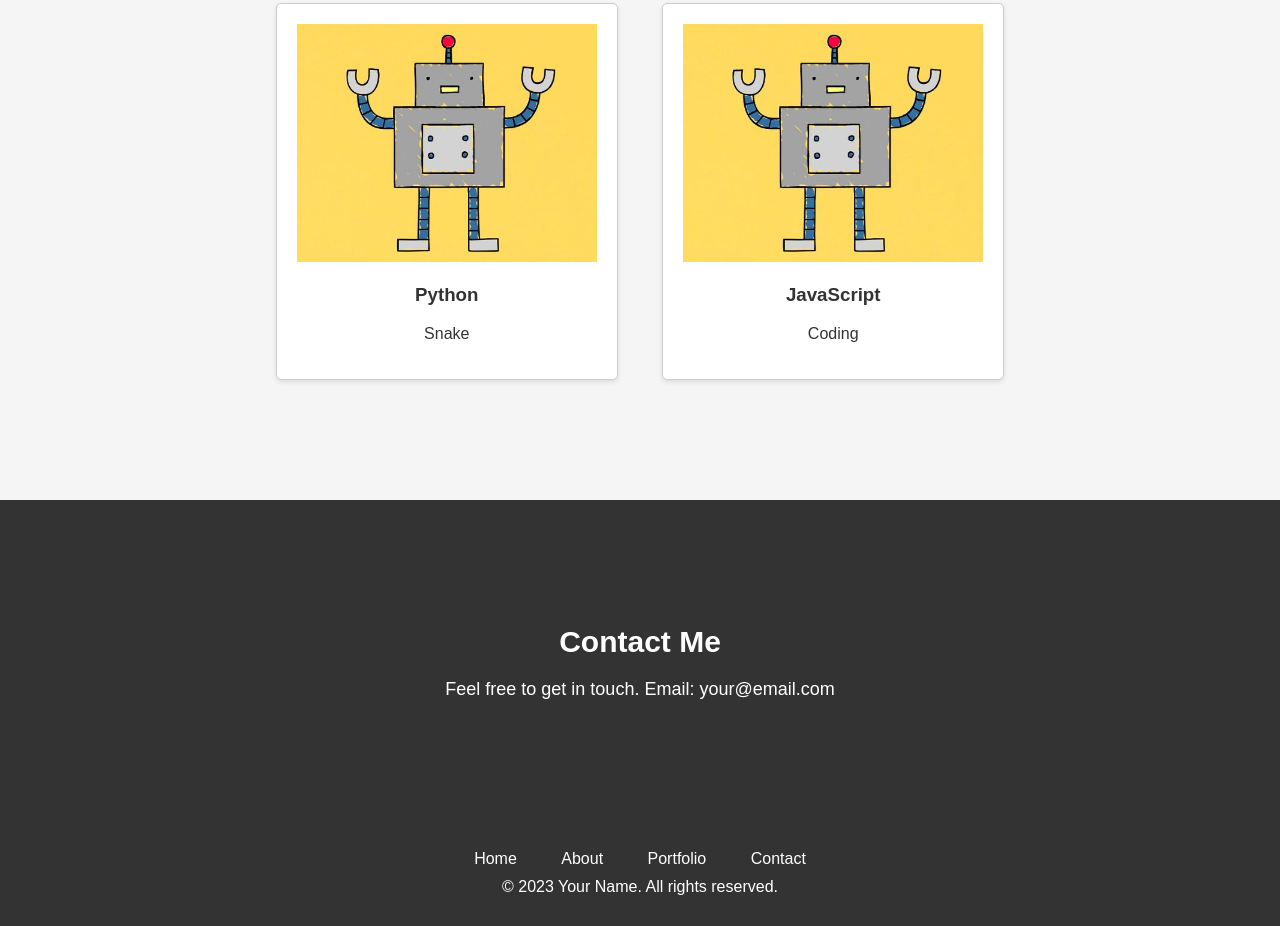
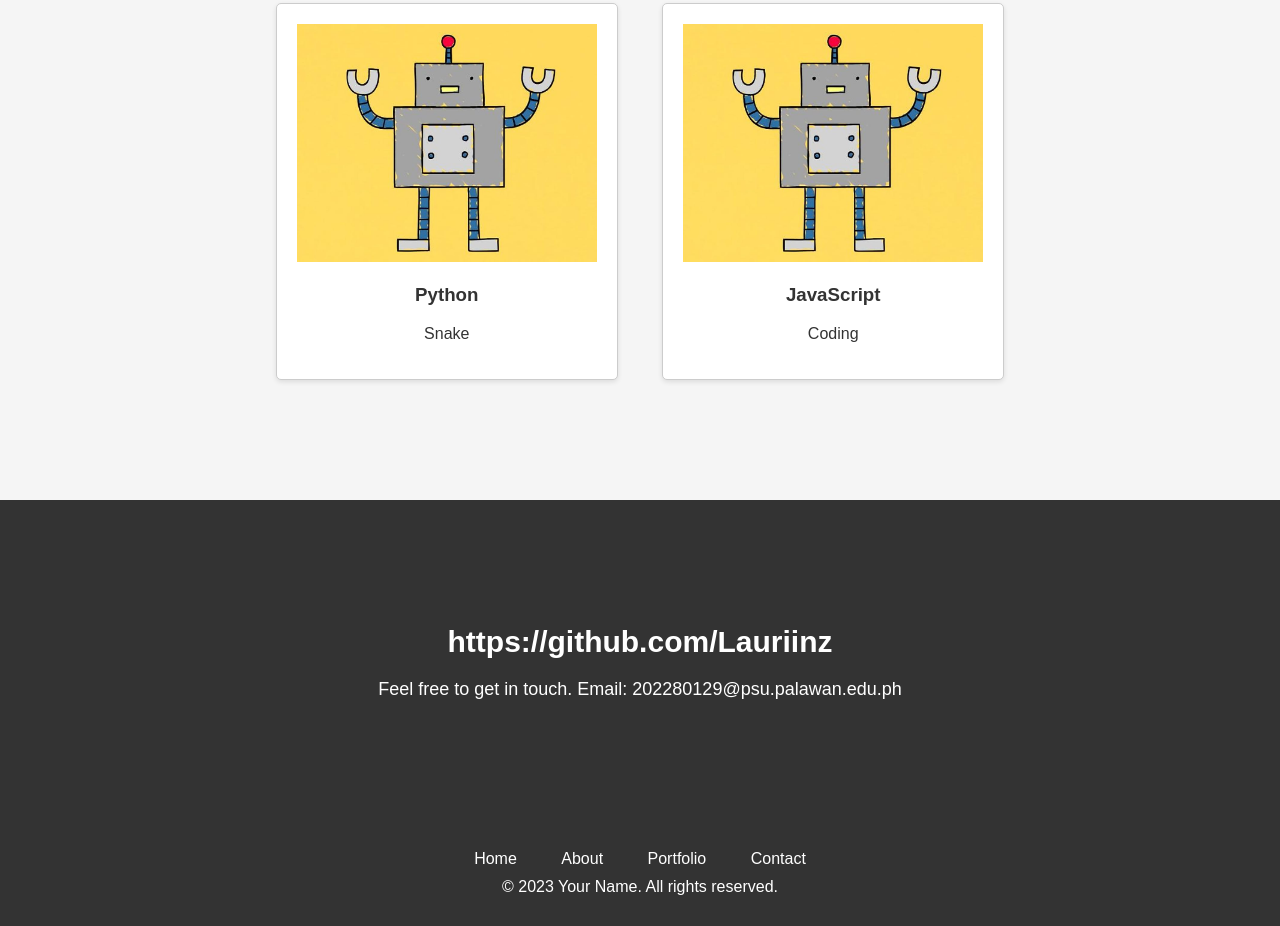
Before and after one commit to Lauriinz/portfolio, a plain HTML site: page index.html in a window 1280 px wide. Shown: the part 913-1839 px from the top of the page. Drawn offline with Linux system fonts and the light colour scheme.

Commit message:
modify Contact me

```diff
--- a/index.html
+++ b/index.html
@@ -45,8 +45,8 @@
     </section>
 
     <section id="contact" class="contact">
-        <h2>Contact Me</h2>
-        <p>Feel free to get in touch. Email: your@email.com</p>
+        <h2>https://github.com/Lauriinz</h2>
+        <p>Feel free to get in touch. Email: 202280129@psu.palawan.edu.ph</p>
     </section>
 
     <footer>
```
